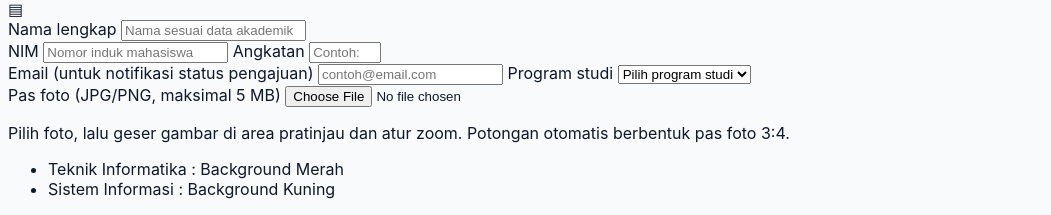
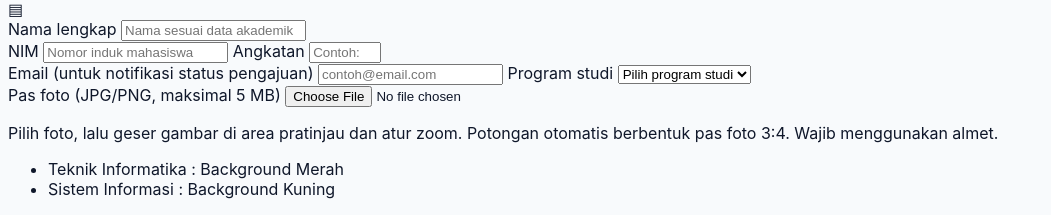
Before and after one commit to Fardiansyah-Project/SI-Pandu, a Laravel app: page / in a window 1280 px wide. Shown: the part 527-742 px from the top of the page, without its empty margins (0-1051 px from the left). Run offline with Laravel 12, Linux system fonts and the light colour scheme.

Commit message:
feat: menambahkan ketentuan wajib menggunaka almet

```diff
--- a/resources/views/ktm/create.blade.php
+++ b/resources/views/ktm/create.blade.php
@@ -165,7 +165,7 @@
                                 role="alert">{{ $message }}</span>
                         @enderror
                         <p class="mt-2 text-xs text-slate-500">Pilih foto, lalu geser gambar di area pratinjau dan atur
-                            zoom. Potongan otomatis berbentuk pas foto 3:4.</p>
+                            zoom. Potongan otomatis berbentuk pas foto 3:4. Wajib menggunakan almet.</p>
                         <ul class="mt-2 list-inside list-decimal space-y-1 text-xs">
                             <li class="text-red-600">Teknik Informatika : Background Merah</li>
                             <li class="text-yellow-500">Sistem Informasi : Background Kuning</li>
```
